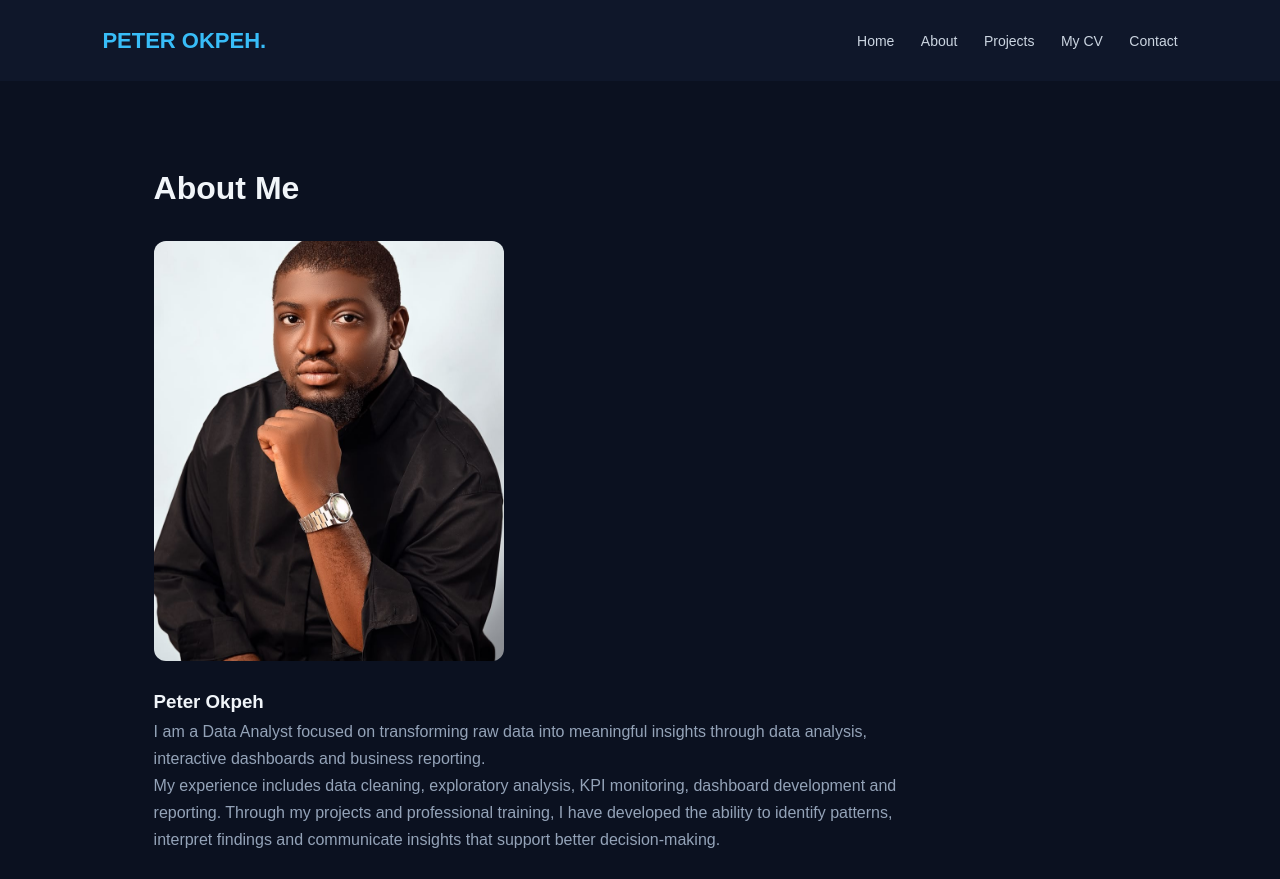
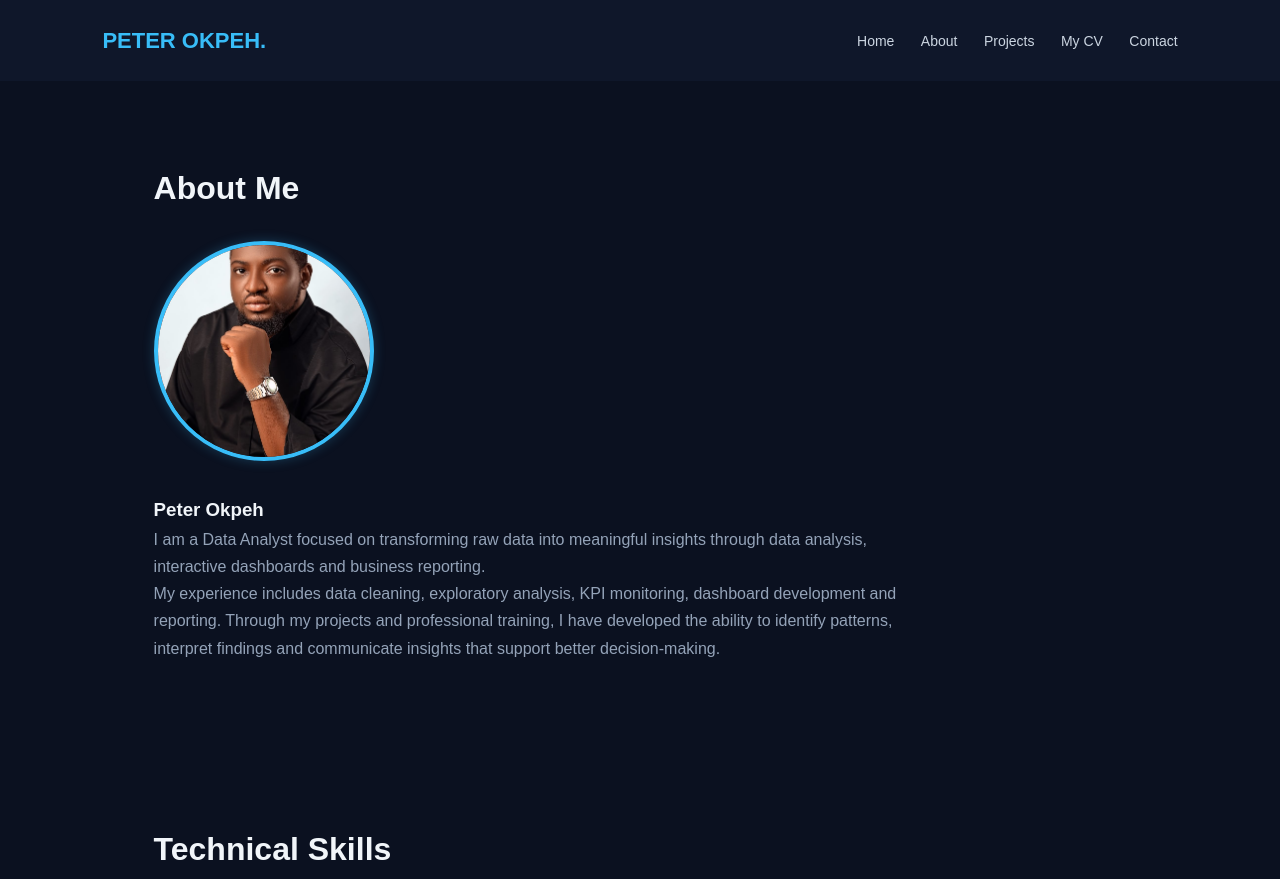
Before and after one commit to Crababa7/crababa7.github.io, a plain HTML site: page index.html in a window 1280 px wide. Shown: the top 879 px of the page. Drawn offline with Linux system fonts and the light colour scheme.

Commit message:
Update index.html

```diff
--- a/index.html
+++ b/index.html
@@ -202,13 +202,14 @@
     margin: 25px 0;
 }
 
+
 .about-image img {
-    width: 350px;
-    height: 420px;
+    width: 220px;
+    height: 220px;
     object-fit: cover;
-    border-radius: 12px;
-    border: none;
-    display: block;
+    border-radius: 50%;
+    border: 4px solid #38bdf8;
+    box-shadow: 0 0 12px rgba(56, 189, 248, 0.25);
 }</style>
 
         </div>
```
